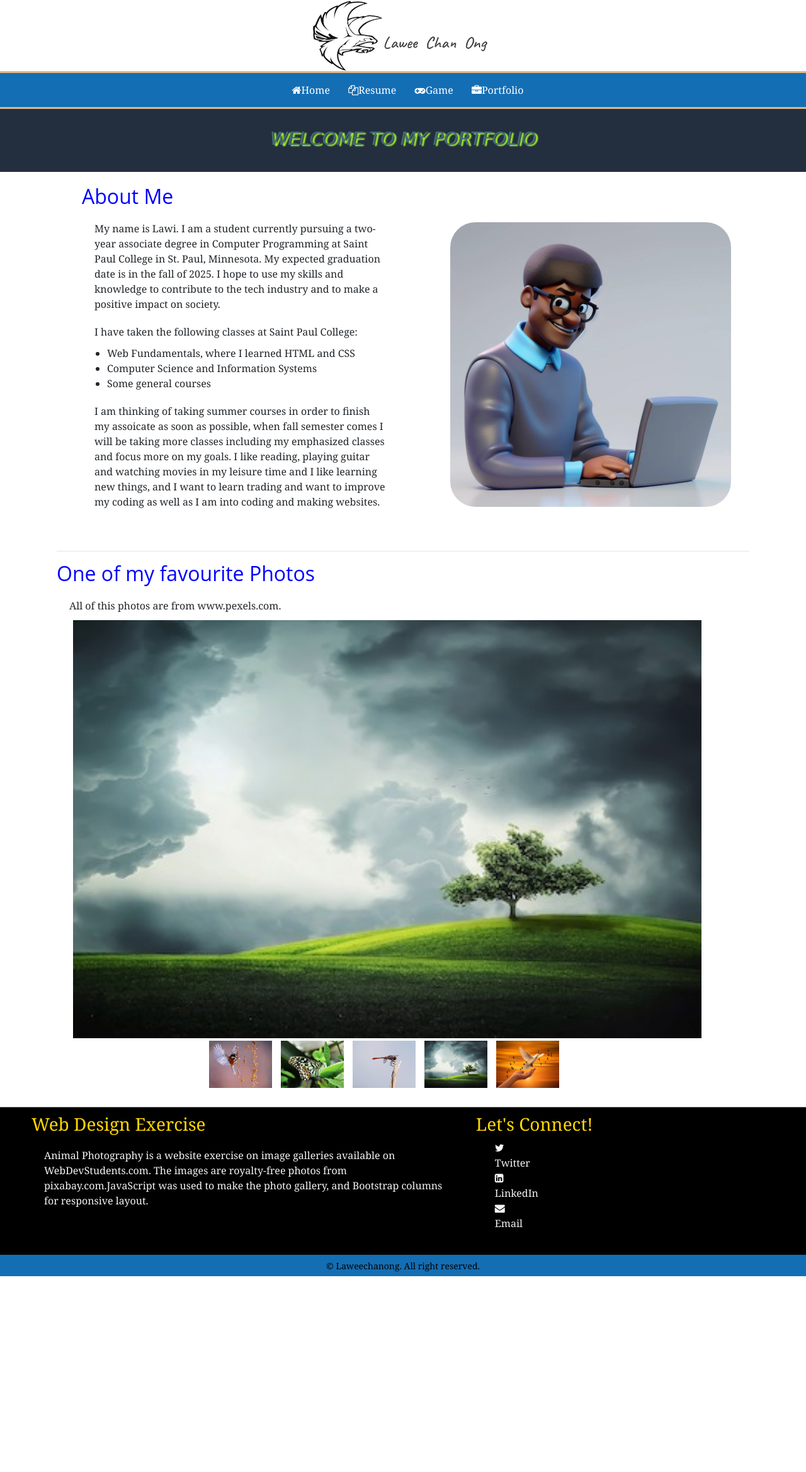
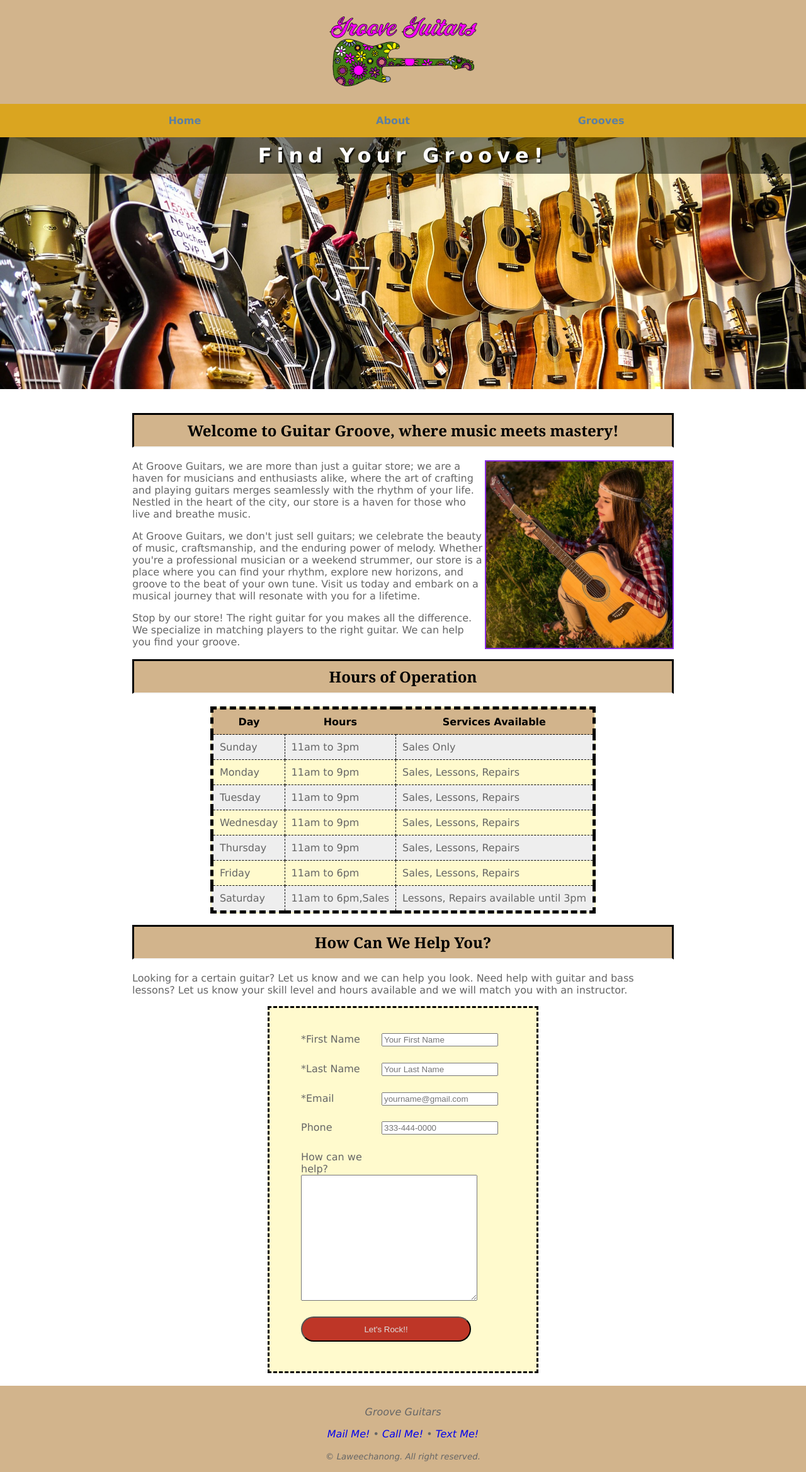
Before and after one commit to LawiChan/Wai, a plain HTML site: page index.html in a window 1280 px wide. Shown: the part 2-2340 px from the top of the page at 63% size. Before the commit the page ends 2029 px from the top, so only its background shows below. Drawn offline with nearby package versions, Linux system fonts and the light colour scheme.

Commit message:
Add files via upload

```diff
--- a/index.html
+++ b/index.html
@@ -2,103 +2,111 @@
 <html lang="en">
 <head>
     <meta charset="UTF-8">
-    <meta name="viewport" content="width=device-width, initial-scale=1, minimum-scale=1"/>
-    <meta name="description" content="This is the resume page of Lawee, a student of web design created by Susan Metoxen.">
-    <title>Lawee's Portfolio</title>
-    <link rel="stylesheet" href="https://cdnjs.cloudflare.com/ajax/libs/font-awesome/4.7.0/css/font-awesome.min.css">
-    <link rel="stylesheet" href="https://cdn.jsdelivr.net/npm/bootstrap@4.6.1/dist/css/bootstrap.min.css">
+    <meta name="viewport" content="width=device-width, initial-scale=1, minimum-scale=1" />
     <link rel="stylesheet" href="style.css">
+    <title>Groove Guitar</title>
 </head>
     <body>
+        <div id="wrapper">
             <header>
-        <img src="images/logo.png" alt="logo" width="300" height="115" class="logo">
+                <img src="images/groove-guitars-logo.png" alt="guitar logo" height="269px" width="570px" class="logo">
             </header>
             <nav>
                 <ul>
-                <li><a href="index.html"> <i class="fa fa-home" aria-hidden="true"></i>Home</a></li>
-                <li><a href="resume.html"> <i class="fa fa-files-o" aria-hidden="true"></i>Resume</a></li>
-                <li><a href="game.html"> <i class="fa fa-gamepad" aria-hidden="true"></i>Game</a></li>
-                <li><a href="portfolio.html"> <i class="fa fa-briefcase" aria-hidden="true"></i>Portfolio</a></li>
+                    <li><a href="index.html">Home</a></li>
+                    <li><a href="about.html">About</a></li>
+                    <li><a href="grooves.html">Grooves</a></li>
                 </ul>
             </nav>
             <div id="homehero">
-            <h1>Welcome to My Portfolio</h1>
-        </div>
+                <h1>Find Your Groove!</h1>
+            </div> <!--This is the div for homehero-->
                 <main>
-        <div class="container-fluid">
-            <div class="row">
-                <div class="col-sm-6">
-                <h2>About Me</h2>
-                <p>My name is Lawi. I am a student currently pursuing a two-year associate degree in Computer Programming at Saint Paul College in St. Paul, Minnesota. My expected graduation date is in the fall of 2025. I hope to use my skills and knowledge to contribute to the tech industry and to make a positive impact on society.</p>
-                <p> I have taken the following classes at Saint Paul College:</p>
-                    <ul>
-                        <li>Web Fundamentals, where I learned HTML and CSS</li>
-                        <li>Computer Science and Information Systems</li>
-                        <li>Some general courses</li>
-                    </ul>
+                    <h2>Welcome to Guitar Groove, where music meets mastery!</h2>
+                    <img src="images/groovy-player.jpg" alt="A girl playing guitar" height="300px" width="300px">
+                    <p>At Groove Guitars, we are more than just a guitar store; we are a haven for musicians and enthusiasts alike, where the art of crafting and playing guitars merges seamlessly with the rhythm of your life. Nestled in the heart of the city, our store is a haven for those who live and breathe music.</p>
+                    <p>At Groove Guitars, we don't just sell guitars; we celebrate the beauty of music, craftsmanship, and the enduring power of melody. Whether you're a professional musician or a weekend strummer, our store is a place where you can find your rhythm, explore new horizons, and groove to the beat of your own tune. Visit us today and embark on a musical journey that will resonate with you for a lifetime.</p>
 
-                    <p> I am thinking of taking summer courses in order to finish my assoicate as soon as possible, when fall semester comes I will be taking more classes including my emphasized classes and focus more on my goals. I like reading, playing guitar and watching movies in my leisure time and I like learning new things, and I want to learn trading and want to improve my coding as well as I am into coding and making websites.</p>
-                </div>
-                <div class="col-sm-6">
-                    <img src="images/manwithpc.jpg" alt="a man" width="1920" height="1920" class="home-photo">
-                </div>
-            </div>
-        </div>
-        <hr>
-        <h2>One of my favourite Photos</h2>
-        <p>All of this photos are from www.pexels.com.</p>
-        <div class="container-fluid">
-            <div class="row">
-               <div class="col-sm-12"></div>
-                <div class="gallery">
-                    <div class="preview">
-                        <img id="preview" src="images/tree.jpg" style="display:block;margin:0 auto;" alt="turtle"  height="635" width="1000"/>
-                    </div>
+                    <p> Stop by our store! The right guitar for you makes all the difference. We specialize in matching players to the right guitar. We can help you find your groove.</p>
 
-                    <div class="gallery-thumbnails" style="margin:0 auto;text-align:center">
-                        <img onclick="document.getElementById('preview').src=document.getElementById('img1').src" id="img1" src="images/bird.jpg" alt="pic" height="635" width="1000"/>
-                        <img onclick="document.getElementById('preview').src= document.getElementById('img2').src;" id="img2" src="images/butterfly.jpg" alt="pic" height="635" width="1000"/>
-                        <img onclick="document.getElementById('preview').src = document.getElementById('img3').src;" id="img3" src="images/dragonfly.jpg" alt="pic" height="635" width="1000"/>
-                        <img onclick="document.getElementById('preview').src = document.getElementById('img4').src;" id="img4" src="images/tree.jpg" alt="pic"  height="635" width="1000"/>
-                        <img onclick="document.getElementById('preview').src = document.getElementById('img5').src;" id="img5" src="images/peace.jpg" alt="pic" height="635" width="1000"/>
-                    </div>
-                </div>
+                    <h2>Hours of Operation</h2>
+                    <table>
+                        <tr>
+                            <th>Day</th>
+                            <th>Hours</th>
+                            <th>Services Available</th>
+                        </tr>
+                        <tr>
+                            <td>Sunday</td>
+                            <td>11am to 3pm</td>
+                            <td>Sales Only</td>
+                        </tr>
+                        <tr>
+                            <td>Monday</td>
+                            <td>11am to 9pm</td>
+                            <td>Sales, Lessons, Repairs</td>
+                        </tr>
+                        <tr>
+                            <td>Tuesday</td>
+                            <td>11am to 9pm</td>
+                            <td>Sales, Lessons, Repairs</td>
+                        </tr>
+                        <tr>
+                            <td>Wednesday</td>
+                            <td>11am to 9pm</td>
+                            <td>Sales, Lessons, Repairs</td>
+                        </tr>
+                        <tr>
+                            <td>Thursday</td>
+                            <td>11am to 9pm</td>
+                            <td>Sales, Lessons, Repairs</td>
+                        </tr>
+                        <tr>
+                            <td>Friday</td>
+                            <td>11am to 6pm</td>
+                            <td>Sales, Lessons, Repairs</td>
+                        </tr>
+                        <tr>
+                            <td>Saturday</td>
+                            <td>11am to 6pm,Sales</td>
+                            <td>Lessons, Repairs available until 3pm</td>
+                        </tr>
+                    </table>
+
+                    <h2>How Can We Help You?</h2>
+                    <p>Looking for a certain guitar? Let us know and we can help you look. Need help with guitar and bass lessons? Let us know your skill level and hours available and we will match you with an instructor.</p>
+
+                    <div class="wrap">
+
+                        <form action="https://webdevstudents.com/portfolio/submit-form.php" method="post">
+                            <label for="first_name">*First Name</label>
+                            <input type="text" id="first_name" name="first_name" placeholder="Your First Name" required> <br>
+
+                            <label for="last_name">*Last Name</label>
+                            <input type="text" id="last_name" name="last_name" placeholder="Your Last Name" required> <br>
+
+                            <label for="email">*Email</label>
+                            <input type="email" id="email" name="email" placeholder="yourname@gmail.com"  required> <br>
+
+                            <label for="phone">Phone</label>
+                            <input type="tel" id="phone" name="phone" placeholder="333-444-0000"> <br>
+
+                            <label for="comments">How can we help?</label> <br> <br>
+                            <textarea name="comments" id="comments" cols="32" rows="15"></textarea> <br>
+
+                            <input type="submit" value="Let's Rock!!" class="change">
+                        </form>
                     </div>
                 </main>
                 <footer>
-        <div class="conainer-fluid">
-            <div class="container-fluid">
-                <div class="row">
-                    <div class="col-sm-7">
-                        <h3>Web Design Exercise </h3>
-                        <p> Animal Photography is a website exercise on image galleries available on WebDevStudents.com. The images are royalty-free photos from pixabay.com.JavaScript was used to make the photo gallery, and Bootstrap columns for responsive layout. </p>
+                    <p>
+                        <p>Groove Guitars</p>
+                        <a href="mailto:minn.wintun@gmail.com">Mail Me!</a> &bull;
+                        <a href="tel:612-380-0954">Call Me!</a> &bull;
+                        <a href="sms:612-380-0954">Text Me!</a>
+                    </p>
+                        <small>&copy; Laweechanong. All right reserved.</small>
+                </footer>
         </div>
-
-                    <div class="col-sm-5">
-                        <h3>Let's Connect!</h3>
-                        <div class="col">
-                            <div class="col-sm-2">
-                                <a href="https://twitter.com/home" target="_blank"><i class="fa fa-twitter" aria-hidden="true"></i> Twitter</a>
-                            </div>
-
-                            <div class="col-sm-2">
-                                <a href="https://www.linkedin.com/in/lawee-003029285/" target="_blank"><i class="fa fa-linkedin-square" aria-hidden="true"></i> LinkedIn</a>
-                            </div>
-                            <div class="col-sm-2">
-                                <a href="minn.wintun@gmail.com" target="_blank"><i class="fa fa-envelope" aria-hidden="true"></i> Email</a>
-                            </div>
-                        </div>
-                    </div>
-                </div>
-            </div>
-        </div> <br> <br>
-        <div class="footer-bottom">
-                <small>&copy; Laweechanong. All right reserved.</small>
-        </div>
-    </footer>
-    <!--jQuery, Popper, and Bootstrap Javascript files-->
-<script src="https://cdn.jsdelivr.net/npm/jquery@3.6.0/dist/jquery.slim.min.js"></script>
-<script src="https://cdn.jsdelivr.net/npm/popper.js@1.16.1/dist/umd/popper.min.js"></script>
-<script src="https://cdn.jsdelivr.net/npm/bootstrap@4.6.1/dist/js/bootstrap.bundle.min.js"></script>
 </body>
 </html>
--- a/style.css
+++ b/style.css
@@ -2,294 +2,288 @@
     box-sizing: border-box;
 }
 
-@import url('https://fonts.googleapis.com/css2?family=Open+Sans:ital,wght@1,300&display=swap');
+.logo {
+    max-width: 275px;
+    margin: 0 auto;
+    height: auto;
+    display: block;
+    padding: 20px;
+}
+
+header {
+    background-color:tan;
+    color: #ffffff;
+    font-family: Georgia, 'Times New Roman', Times, serif;
+    background-position: right;
+    padding: .5em;
+}
+
+header a {
+    text-decoration: none;
+}
+
+header a:link {
+    color: #ffffff;
+}
+
+header a:visited {
+    color: #ffffff;
+}
+
+header a:hover {
+    color: #90C7E3;
+}
+
+header a:active {
+    color:#DDDDDD;
+}
 
 h1 {
-    font-family: 'dancing script', cursive ;
-    text-transform: uppercase;
     text-align: center;
-    font-size: 4em;
-    font-style: italic;
-    color: goldenrod;
+    font-size: 1.5em;
+    color: #666666;
 }
 
-h2,h5{
-    font-family: 'Open Sans', sans-serif;
-    color: blue;
+h2 {
+    font-family: Georgia, 'Times New Roman', Times, serif;
+    color: #000000;
+    background-color: tan;
+    text-align: center;
+    border: 3px solid black;
+    line-height: 50px;
+    margin-top: 18px;
+    border-bottom: 2px solid whitesmoke;
 }
 
-h3 {
-    text-align: left;
-    color: #ffd700;
+main img {
+    float: right;
+    border: 2px solid blueviolet;
 }
 
-h4 {
-    text-align: center;
-    color: #706b4c;
-    font-family: 'dancing script', cursive ;
-    text-transform: uppercase;
+table {
+    border: 5px dashed #000000;
+    border-collapse: collapse;
+    margin: 0 auto;
+    background-color: rgb(255, 250, 205);
 }
 
+th {
+    background-color:tan;
+    color: #000000;
+    padding: 10px;
+    border-bottom: #000000;
+}
+
+tr:nth-child(even){
+    background-color: #eeeeee;
+}
+
+td {
+    border: 1px dashed #000000;
+    padding: 10px;
+}
+
+.video-container {
+    overflow: hidden;
+    position: relative;
+    width: 100%;
+}
+
+.video-container {
+    padding-top: 56.25%;
+    display: block;
+    content: '';
+}
+
+.video-container iframe {
+    position: absolute;
+    top: 0;
+    left: 0;
+    width: 100%;
+    height: 100%;
+}
+
+
 nav {
-    background-color: #146eb4;
-    border-top: 3px solid burlywood;
-    border-bottom: 3px solid burlywood;
-    padding: 7px;
+    font-weight: bold;
+    text-align: center;
+    background-color: goldenrod;
+    line-height: .35em;
+    color: #000000;
 }
 
 nav ul {
     list-style-type: none;
-    text-align: center;
-    margin-bottom: 0.5em;
-    margin-top: 0.5em;
+    display: flex;
+    flex-direction: column;
+    margin: 0;
+    padding: 0;
 }
 
-nav ul li a {
-    padding-right: 25px;
+nav li {
+    padding: 1.5em .5em 1.5em .5em;
+    width: 100%;
+    border-bottom: solid 1px #344873;
+}
+
+nav a {
     text-decoration: none;
 }
 
-nav li {
-    display: inline;
-
-}
-
 nav a:link {
-    color:#FFFFFF;
+    color: #5C7FA3;
 }
 
 nav a:visited {
-    color:#FFFFFF;
+    color:#344873;
 }
 
 nav a:hover {
-    color:#ffd700;
+    color: #A52A2A;
 }
 
 nav a:active {
-    color:#d3d3d3;
+    color: #000000;
 }
 
-#homehero {
-    /*background-image: url(images/leaves.png);*/
-    height: 100px;
+main {
+    padding: 0 1em 0 1em;
+}
+
+#homehero { /*This is the css for homehero*/
+    background-image: url(images/guitars.jpg);
+    height: 400px;
     background-size: cover;
     background-repeat: no-repeat;
-    background-color:#232f3e;
 }
 
 #homehero h1 {
     text-align: center;
-    color: rgb(67, 106, 122);
-    text-shadow: 4px 2px 2px greenyellow;
+    color: white;
+    text-shadow: 2px 2px 2px black;
     margin: 0;
-    padding: 30px;
-}
-
-.gallery-thumbnails {
-    border-radius:5px;
-}
-
-.gallery .preview {
-    width:100%;
-}
-
-.gallery .gallery-thumbnails img {
-    width:100px;
-    height:75px;
-    margin: 3px 10px 10px 0;
-}
-
-.gallery .gallery-thumbnails img:hover {
-    opacity: .8;
-    cursor: pointer;
-}
-
-.gallery .preview img#preview {
-    padding: 1px;
-    max-width: 100%;
-    height: auto;
-    margin: 0 auto !important;
-    display: block !important;
-}
-
-
-.home-photo {
-    border-radius: 20px;
-    width: 90%;
-    height: 80%;
-    margin: 60px;
-
-}
-
-.image-fluid {
-    width: 100%;
-    height: 100%;
-    border-radius: 20px;
-    margin: 15px;
     padding: 10px;
+    background-color: rgba(5,10,0,.5);
 }
 
 body {
-    font-family: Georgia, 'Times New Roman', Times, serif;
+    background-color: #ffffff;
+    font-family: Verdana, Geneva, Tahoma, sans-serif;
+    color: #666666;
     margin: 0;
 }
 
-main {
-    max-width: 1100px;
-    margin: 20px auto;
+.wrap {
+    border: 3px dashed black;
+    background-color: rgb(255, 250, 205);
+    text-shadow: #90C7E3;
+    display: block;
+    margin-left: auto;
+    margin-right: auto;
+    width: 50%;
 }
 
-.row {
-    display: flex;
-    flex-wrap: wrap;
-    margin-right: 10px;
-    margin-left: 10px;
+label {
+    float: left;
+    width: 8em;
+    padding-right: 1em;
 }
 
-.center-text {
-    text-align: center;
-    font-weight: 700;
+input, textarea {
+    margin-bottom: .5em;
+    display: block;
 }
 
-.myButton {
-    background-color: #706b4c;
-    border-radius: 10px;
-    display: inline-block;
-    color: aliceblue;
-    cursor: pointer;
-    font-weight: 700;
-    font-size: 20px;
-    border: 2px solid #000000;
-    padding: 10px 20px;
-    background-color: goldenrod;
-
-}
-
-/* Default styles */
-.game-controls {
-    text-align: center;
-}
-
-a {
-    text-decoration: none;
-}
-
-.game-controls {
-    margin: 30px 30px 30px 30px;
-    text-align: center;
-}
-
-canvas {
-    background-color: #3b250a;
-    margin: 0 auto;
-    display: block;
-    background-image: url(images/peace.jpg);
-    background-repeat: no-repeat;
-    border: 3px solid purple;
-    box-shadow: 5px 5px 5px 5px goldenrod;
+.change {
+    background-color: #be3627;
+    color: #DDDDDD;
+    width:270px;
+    height: 40px;
+    border-radius: 50px;
 }
 
 footer {
-    border-top: 1px solid gray;
-    padding: 10px;
-    clear: both;
-    color: #000000;
-    background-color: #000000;
+    font-size: 1em;
+    font-style: italic;
+    text-align: center;
+    padding: 1em;
+    background-color: tan;
 }
 
 footer a {
     text-decoration: none;
-    color: #f5f5f5;
-    text-align: left;
 }
 
+
+@media only screen and (min-width: 280px){
+    /*The CSS will work ONLY IF the screen size is greater than 360px */
     h1{
-    font-size: 3em;
+        font-size: 2em;
+        letter-spacing: .25em;
     }
 
-.logo {
-    display: block;
-    margin: 0 auto;
+    textarea {
+        width: 11em;
+        height: 10em;
     }
 
-.shadow {
-    box-shadow: 15px 10px ;
-    border: 1px dashed gray;
+    .change {
+        background-color:#ff00e9;
+        width: 7em;
+        height:3em;
     }
 
-.resume-content {
-    border-left: 5px solid #b5b8b0;
-    padding: 20px;
+    .wrap {
+        padding: 40px 40px 40px 15px;
+    }
  }
 
-footer .footer-bottom {
-    background-color: #146eb4;
-    padding: 5px;
-    margin: -10px;
-    text-align: center;
-
+ @media only screen and (min-width: 1024px){
+    /*The CSS will work ONLY IF the screen size is greater than 1024px */
+    nav ul {
+        max-width: 1024px;
+        margin: 0 auto;
+        flex-flow: row nowrap;
+        justify-content: space-around;
+        padding-right: 2em;
     }
 
-footer p {
-    color: #f5f5f5;
+    nav li {
+        width: 12em;
+        border-bottom: none;
     }
 
-footer a {
-    text-align: left;
+    /*.wrap {
+        max-width: 1024px;
+        margin: 0 auto;
+        flex-flow: row nowrap;
+        justify-content: space-around;
+        padding-right: 2em;
+    }*/
+
+    main {
+        max-width: 900px;
+        margin: 0 auto;
+        padding: 20px;
+        width: 80%;
+        background-color: #FFFFFF;
     }
 
-/* CSS Adjustments for Macbook and Tablets screnn size */
-@media only screen and (max-width: 2560px) {
-h1{
-    font-size: 1.8em;
+    .change {
+        background-color: #be3627;
+        color: #DDDDDD;
+        width:270px;
+        height: 40px;
+        border-radius: 50px;
     }
 
-.home-photo {
-    border-radius: 40px;
-    width: 90%;
-    height: 80%;
-    margin: 60px;
+    textarea {
+        width: 21em;
+        height: 15em;
     }
 
-p {
-    margin: 20px 10px 10px 20px;
+    .wrap {
+        padding: 40px 40px 40px 50px;
     }
 
 }
-/* CSS Adjustments for Smartphones */
-@media only screen and (max-width: 830px) {
-h1{
-    font-size: 1.5em;
-}
-.home-photo {
-    border-radius: 45px;
-    width: 85%;
-    height: 85%;
-    margin: 40px;
-}
-
-p {
-    margin: 20px 20px 20px 20px;
-}
-
-footer .row {
-    display: flex;
-    flex-wrap: wrap;
-    margin-right: 5px;
-}
-}
-/* JavaScript Game changes for mobile */
-.mobile{
-	display:none;
-}
-@media only screen and (max-width: 768px){
-	.desktop{
-		display:none;
-	}
-	.mobile{
-		display: block;
-		touch-action: manipulation;
-	}
-
-}
```
Also changed, not shown: about.html (added, +51 -0 lines), grooves.html (added, +48 -0 lines), images/groove-guitars-logo.png (added), images/groovy-player.jpg (added), images/guitar1.jpg (added), images/guitar2.jpg (added), images/guitars.jpg (added). Lines whose indentation alone changed are shown as unchanged.
